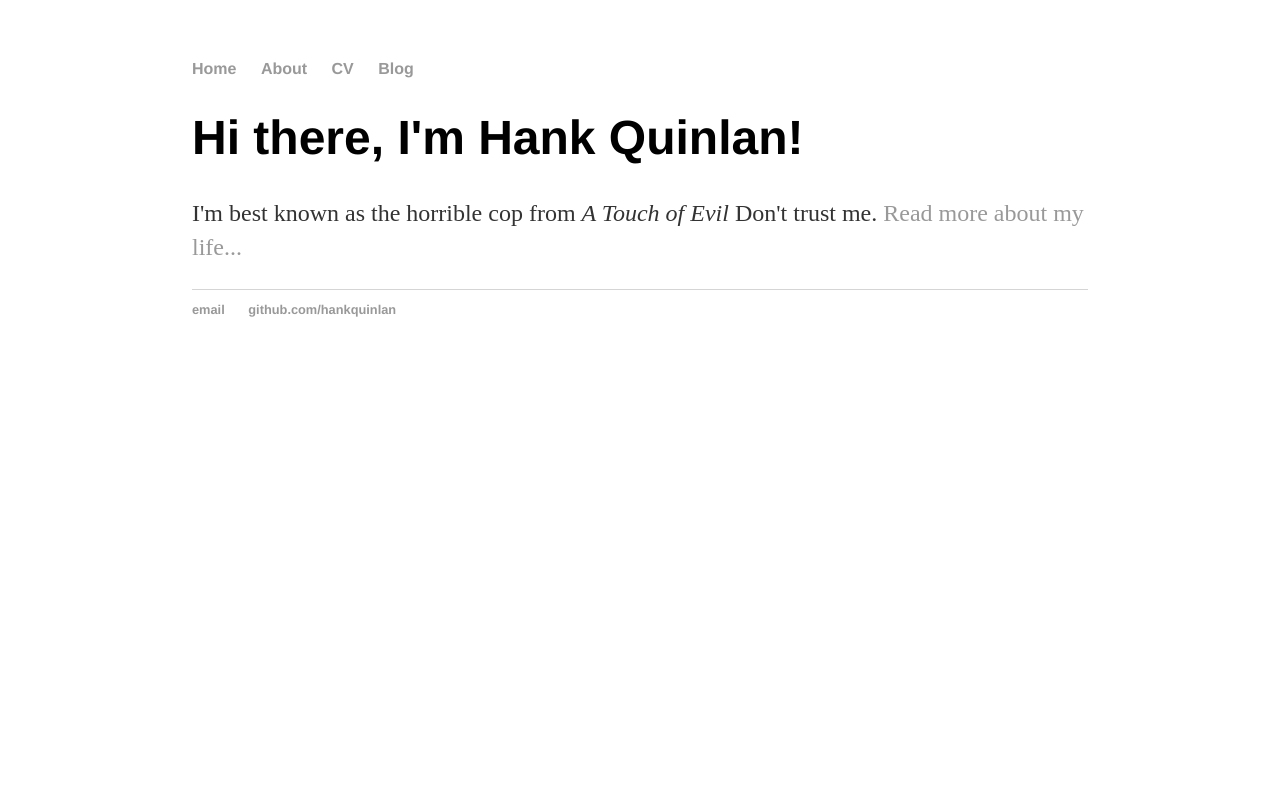
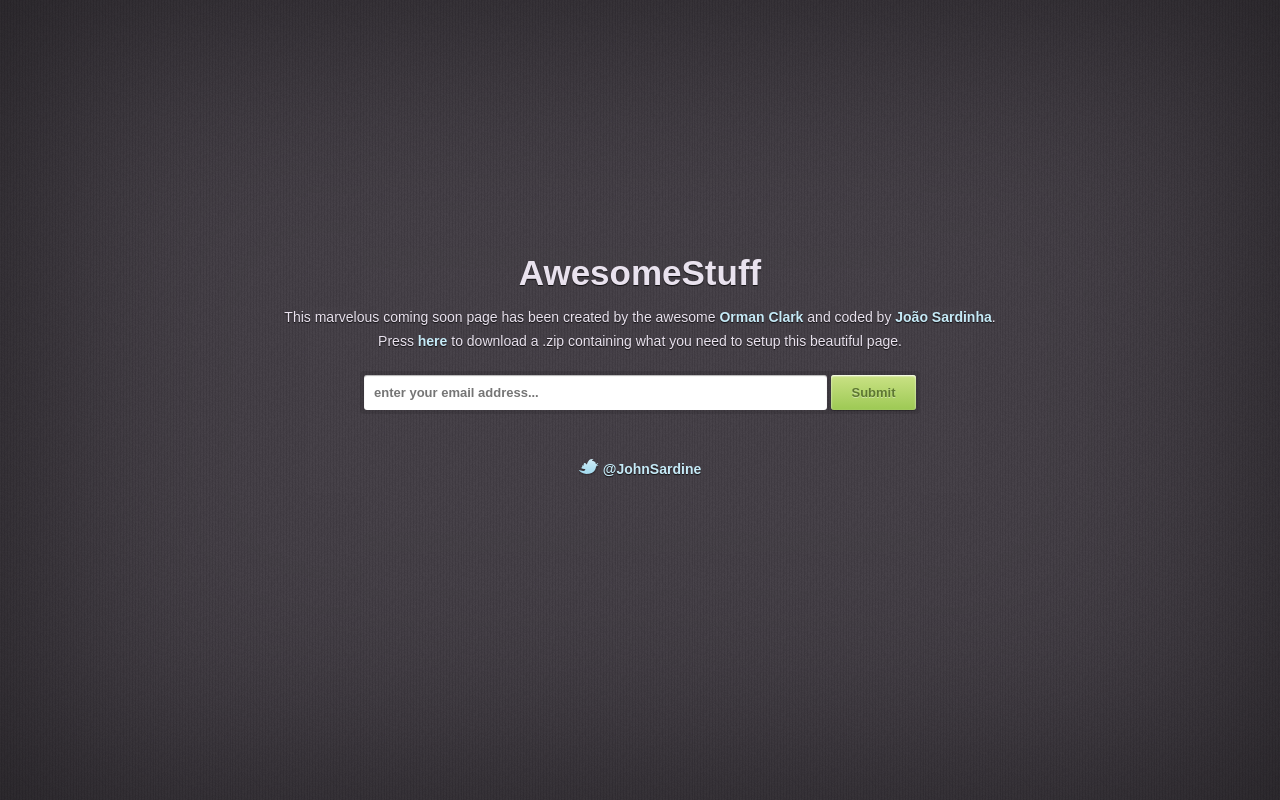
Before and after one commit to pavalkanov/pavalkanov.github.io, a plain HTML site: page index.html in a window 1280 px wide. Drawn offline with Linux system fonts and the light colour scheme.

Commit message:
New home and style

```diff
--- a/css/main.css
+++ /dev/null
@@ -1,43 +0,0 @@
-body {
-    margin: 60px auto;
-    width: 70%;
-}
-nav ul, footer ul {
-    font-family:'Helvetica', 'Arial', 'Sans-Serif';
-    padding: 0px;
-    list-style: none;
-    font-weight: bold;
-}
-nav ul li, footer ul li {
-    display: inline;
-    margin-right: 20px;
-}
-a {
-    text-decoration: none;
-    color: #999;
-}
-a:hover {
-    text-decoration: underline;
-}
-h1 {
-    font-size: 3em;
-    font-family:'Helvetica', 'Arial', 'Sans-Serif';
-}
-p {
-    font-size: 1.5em;
-    line-height: 1.4em;
-    color: #333;
-}
-footer {
-    border-top: 1px solid #d5d5d5;
-    font-size: .8em;
-}
-
-ul.posts {
-    margin: 20px auto 40px;
-    font-size: 1.5em;
-}
-
-ul.posts li {
-    list-style: none;
-}
--- a/index.html
+++ b/index.html
@@ -1,30 +1,50 @@
-<!DOCTYPE html>
-<html>
-	<head>
-		<title>Hank Quinlan, Horrible Cop</title>
-		<!-- link to main stylesheet -->
-		<link rel="stylesheet" type="text/css" href="/css/main.css">
-	</head>
-	<body>
-		<nav>
-    		<ul>
-        		<li><a href="/">Home</a></li>
-	        	<li><a href="/about">About</a></li>
-        		<li><a href="/cv">CV</a></li>
-        		<li><a href="/blog">Blog</a></li>
-    		</ul>
-		</nav>
-		<div class="container">
-    		<div class="blurb">
-        		<h1>Hi there, I'm Hank Quinlan!</h1>
-				<p>I'm best known as the horrible cop from <em>A Touch of Evil</em> Don't trust me. <a href="/about">Read more about my life...</a></p>
-    		</div><!-- /.blurb -->
-		</div><!-- /.container -->
-		<footer>
-    		<ul>
-        		<li><a href="mailto:hankquinlanhub@gmail.com">email</a></li>
-        		<li><a href="https://github.com/hankquinlan">github.com/hankquinlan</a></li>
-			</ul>
-		</footer>
-	</body>
+<!DOCTYPE HTML>
+<html xmlns="http://www.w3.org/1999/xhtml">
+<head>
+<meta http-equiv="Content-Type" content="text/html; charset=utf-8" />
+
+<meta name="description" content="An awesome coming soon page designed by Orman Clark and coded by João Sardinha" />
+<meta name="keywords" content="coming, soon, page, orman, clark, john, sardine, johnsardine, download" />
+
+<title>Coming Soon Splash Page CSS3</title>
+
+<link rel="stylesheet" href="style.css">
+
+<style type="text/css">
+/*
+This was coded by João Sardinha
+Visit me at http://johnsardine.com/
+
+It has been tested in all modern browsers.
+
+This coming soon page design has been created by the awesome Orman Clark,
+you can download a PSD version of this at his website, PremiumPixels.
+http://www.premiumpixels.com/freebies/coming-soon-splash-page-psd/
+*/
+</style>
+
+</head>
+
+<body>
+
+<div id="coming-soon">
+
+<h1>AwesomeStuff</h1>
+
+<p>This marvelous coming soon page has been created by the awesome <a href="http://premiumpixels.com/" title="" target="_blank">Orman Clark</a> and coded by <a href="http://johnsardine.com/" title="" target="_blank">João Sardinha</a>.</p>
+<p>Press <a href="http://johnsardine.com/get/coming-soon-page.zip" title="">here</a> to download a .zip containing what you need to setup this beautiful page.</p>
+
+<form method="post">
+	<div id="subscribe">
+		<input type="text" placeholder="enter your email address...">
+		<input type="submit" value="Submit">
+		<div class="clear"></div>
+	</div>
+</form>
+
+<a href="http://twitter.com/#!/JohnSardine" title="Visit JohnSardine on Twitter" class="twitter center">JohnSardine</a>
+
+</div>
+
+</body>
 </html>
--- /dev/null
+++ b/style.css
@@ -0,0 +1,153 @@
+/*
+This was coded by João Sardinha
+Visit me at http://johnsardine.com/
+
+It has been tested in all modern browsers.
+
+This coming soon page design has been created by the awesome Orman Clark,
+you can download a PSD version of this at his website, PremiumPixels.
+http://www.premiumpixels.com/freebies/coming-soon-splash-page-psd/
+*/
+
+/*
+Im reseting this style for optimal view using Eric Meyer's CSS Reset - http://meyerweb.com/eric/tools/css/reset/
+------------------------------------------------------------------ */
+body, html  { height: 100%; }html, body, div, span, applet, object, iframe,/*h1,2, h3, h4, h5, h6,*/ p, blockquote, pre,a, abbr, acronym, address,del, dfn, em, font, img, ins, kbd, q, s, samp,small, strike, strong, sub, sup, tt, var,b, u, i, center,dl, dt, dd, ol, ul, li,fieldset, form, label, legend,table, caption, tbody, tfoot, thead, tr, th, td {margin: 0;padding: 0;border: 0;outline: 0;font-size: 100%;vertical-align: baseline;background: transparent;}body { line-height: 1; }ol, ul { list-style: none; }blockquote, q { quotes: none; }blockquote:before, blockquote:after, q:before, q:after { content: ''; content: none; }:focus { outline: 0; }del { text-decoration: line-through; }table {border-spacing: 0; }
+
+/* Clear Floated Elements http://sonspring.com/journal/clearing-floats */
+.clear {clear: both;display: block;overflow: hidden;visibility: hidden;width: 0;height: 0;}
+
+/*------------------------------------------------------------------ */
+
+/* Page Style */
+body{
+	color: #e9e2ee;
+	font-size: 14px;
+	font-family: sans-serif;
+	line-height: 20px;
+	text-shadow: 0 1px 1px rgba(0,0,0,0.75);
+	background: #55575c url(bg.jpg);
+	-webkit-box-shadow: inset 0 0 300px rgba(0,0,0,0.5);
+	   -moz-box-shadow: inset 0 0 300px rgba(0,0,0,0.5);
+			box-shadow: inset 0 0 300px rgba(0,0,0,0.5);
+}
+a,
+a:link,
+a:visited {
+	color: #c6eaf7;
+	font-weight: bold;
+	text-decoration:none;
+}
+a:active,
+a:hover {
+	color: #d8f3fd;
+	text-shadow: 0 1px 1px rgba(0,0,0,0.75), 0 0 5px rgba(198,234,247,0.4);
+}
+p{
+	margin-bottom: 0.3em;
+}
+.center,
+img.center {
+	text-align: center;
+	clear: both;
+	display: block;
+	margin-left: auto;
+	margin-right: auto;
+}
+#coming-soon{
+	background: rgba(0,0,0,0.0);
+	display: block;
+	position: absolute;
+	width: 800px;
+	height: 280px;
+	top: 50%;
+	left: 50%;
+	margin: -160px 0 0 -400px;
+}
+#coming-soon h1{
+	text-align: center;
+	font-size: 35px;
+}
+#coming-soon img{
+    clear: both;
+    display: block;
+    margin-left: auto;
+    margin-right: auto;
+    margin-bottom: 20px;
+}
+#coming-soon p{
+	text-align: center;
+}
+
+/*Submit Form*/
+#subscribe{
+	width: 552px;
+	display: block;
+	margin: 20px auto 40px auto;
+	padding: 4px;
+	background: rgba(0,0,0,0.1);
+	-webkit-border-radius: 4px;
+	   -moz-border-radius: 4px;
+			border-radius: 4px;
+}
+#subscribe input{
+	display: block;
+	font-size: 13px;
+	font-weight: bold;
+	float: left;
+	border: 0;
+	-webkit-border-radius: 3px;
+	   -moz-border-radius: 3px;
+			border-radius: 3px;
+	padding: 0 10px;
+	height: 35px;
+}
+#subscribe input[type="text"],
+#subscribe input[type="email"]{
+	color: #c4c4c4;
+	margin: 0 4px 0 0;
+	width: 443px;
+	-webkit-box-shadow: inset 0 1px 1px rgba(0,0,0,0.3);
+	   -moz-box-shadow: inset 0 1px 1px rgba(0,0,0,0.3);
+			box-shadow: inset 0 1px 1px rgba(0,0,0,0.3);
+}
+#subscribe input[type="submit"]{
+	margin:0;
+	width: 85px;
+	color: #5d7731;
+	text-shadow: 0 1px 0 rgba(255,255,255,0.4);
+	background: #b6d76f;
+	background: -webkit-gradient(linear, left top, left bottom, from(#cae285), to(#9dc954));
+	background: -moz-linear-gradient(top,  #cae285,  #9dc954);
+	-webkit-box-shadow: inset 0px 1px 2px rgba(255,255,255,1), 0 1px 1px rgba(0,0,0,0.3);
+	   -moz-box-shadow: inset 0px 1px 2px rgba(255,255,255,1), 0 1px 1px rgba(0,0,0,0.3);
+			box-shadow: inset 0px 1px 2px rgba(255,255,255,1), 0 1px 1px rgba(0,0,0,0.3);
+}
+#subscribe input[type="submit"]:hover{
+	cursor: pointer;
+	-webkit-box-shadow: inset 0px 1px 2px rgba(255,255,255,1), 0 1px 1px rgba(0,0,0,0.3), 0 0 5px rgba(255,255,190,0.5);
+	   -moz-box-shadow: inset 0px 1px 2px rgba(255,255,255,1), 0 1px 1px rgba(0,0,0,0.3), 0 0 5px rgba(255,255,190,0.5);
+			box-shadow: inset 0px 1px 2px rgba(255,255,255,1), 0 1px 1px rgba(0,0,0,0.3), 0 0 5px rgba(255,255,190,0.5);
+}
+#subscribe input[type="submit"]:active{
+	cursor: pointer;
+	position: relative;
+	top: 1px;
+	text-shadow: 0 -1px 0 rgba(255,255,255,0.4);
+	background: #9dc954;
+	background: -webkit-gradient(linear, left top, left bottom, from(#9dc954), to(#cae285));
+	background: -moz-linear-gradient(top,  #9dc954,  #cae285);
+	-webkit-box-shadow: inset 0 0 0 transparent, inset 0 0 0 transparent;
+	   -moz-box-shadow: inset 0 0 0 transparent, inset 0 0 0 transparent;
+			box-shadow: inset 0 0 0 transparent, inset 0 0 0 transparent;
+}
+
+#coming-soon .twitter:before{
+	content: '@';
+	padding-top: 2px;
+	padding-left: 24px;
+	background: url(twitter.png) no-repeat 0 0px;
+}
+#coming-soon .twitter{
+	padding-top: 5px;
+}
```
Also changed, not shown: bg.jpg (added), twitter.png (added).
